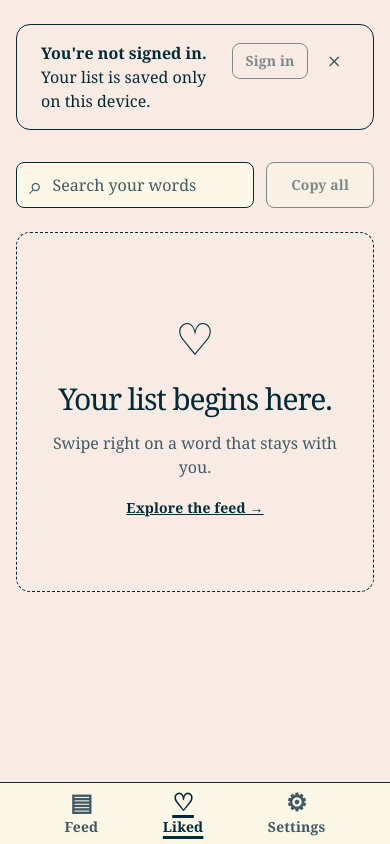
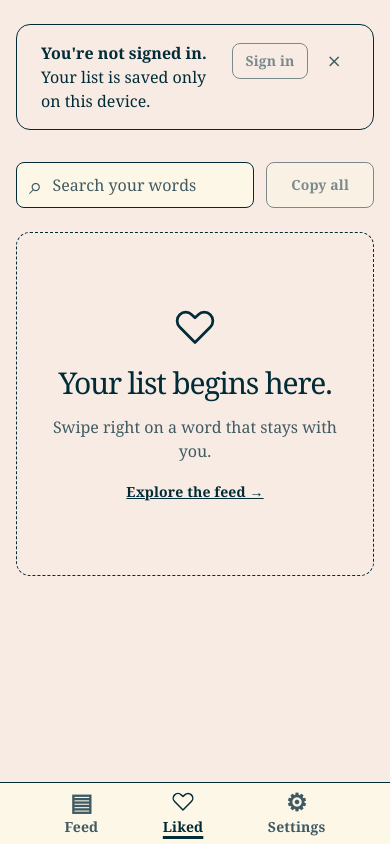
Before and after one commit to peterchinman/etymology-feed, an Astro site in the folder apps/web/: page /liked in a window 390 px wide. Built offline with nearby package versions, Linux system fonts and the light colour scheme; Astro itself is replaced by a stand-in of ours.

Commit message:
Use centered SVG icons for swipe actions

```diff
--- a/apps/web/src/components/Liked.tsx
+++ b/apps/web/src/components/Liked.tsx
@@ -131,7 +131,17 @@ export default function Liked() {
         when={visible().length}
         fallback={
           <div class="liked-empty">
-            <span aria-hidden="true">♡</span>
+            <svg class="heart-icon" aria-hidden="true" viewBox="0 0 256 256">
+              <rect width="256" height="256" fill="none" />
+              <path
+                d="M128,224l89.36-90.64a50,50,0,1,0-70.72-70.72L128,80,109.36,62.64a50,50,0,0,0-70.72,70.72Z"
+                fill="none"
+                stroke="currentColor"
+                stroke-linecap="round"
+                stroke-linejoin="round"
+                stroke-width="16"
+              />
+            </svg>
             <h2 class="display-voice">
               {query() ? 'No matching words.' : 'Your list begins here.'}
             </h2>
--- a/apps/web/src/layouts/Shell.astro
+++ b/apps/web/src/layouts/Shell.astro
@@ -62,7 +62,13 @@ const { title, page } = Astro.props;
     </div>
     <nav class="bottom-nav label-voice" aria-label="Main navigation">
       <a href="/" aria-current={page === 'feed' ? 'page' : undefined}><span aria-hidden="true">▤</span>Feed</a>
-      <a href="/liked/" aria-current={page === 'liked' ? 'page' : undefined}><span aria-hidden="true">♡</span>Liked</a>
+      <a href="/liked/" aria-current={page === 'liked' ? 'page' : undefined}>
+        <svg class="heart-icon" aria-hidden="true" viewBox="0 0 256 256">
+          <rect width="256" height="256" fill="none" />
+          <path d="M128,224l89.36-90.64a50,50,0,1,0-70.72-70.72L128,80,109.36,62.64a50,50,0,0,0-70.72,70.72Z" fill="none" stroke="currentColor" stroke-linecap="round" stroke-linejoin="round" stroke-width="16" />
+        </svg>
+        Liked
+      </a>
       <a href="/?settings=1"><span aria-hidden="true">⚙</span>Settings</a>
     </nav>
     <script>
--- a/apps/web/src/styles/global.css
+++ b/apps/web/src/styles/global.css
@@ -529,8 +529,11 @@ a {
   align-items: center;
 }
 .swipe-button {
+  display: grid;
+  place-items: center;
   width: var(--control-size);
   height: var(--control-size);
+  padding: 0;
   border-radius: var(--radius-round);
   background: var(--color-surface);
   border: var(--stroke) solid var(--color-line);
@@ -545,10 +548,13 @@ a {
 .swipe-button:active:not(:disabled) {
   transform: scale(0.94);
 }
-.swipe-button span {
+.swipe-button svg {
   display: block;
-  font-size: var(--action-icon-size);
-  line-height: 1;
+  width: var(--action-icon-size);
+  height: var(--action-icon-size);
+}
+.heart-icon {
+  transform: translateY(calc(-1 * var(--stroke)));
 }
 .skip-button {
   color: var(--color-action);
@@ -720,8 +726,9 @@ a {
   padding: var(--space-8) var(--space-5);
   color: var(--color-muted);
 }
-.liked-empty > span {
-  font-size: var(--action-icon-size);
+.liked-empty > svg {
+  width: var(--action-icon-size);
+  height: var(--action-icon-size);
   color: var(--color-action);
 }
 .liked-empty h2 {
@@ -792,6 +799,11 @@ a {
     font-size: var(--icon-size);
     line-height: 1;
   }
+  .bottom-nav a svg {
+    display: block;
+    width: var(--icon-size);
+    height: var(--icon-size);
+  }
   .bottom-nav a[aria-current="page"] {
     color: var(--color-action);
     text-decoration: underline;
```
Also changed, not shown: apps/web/src/components/Feed.tsx (+19 -2 lines).
